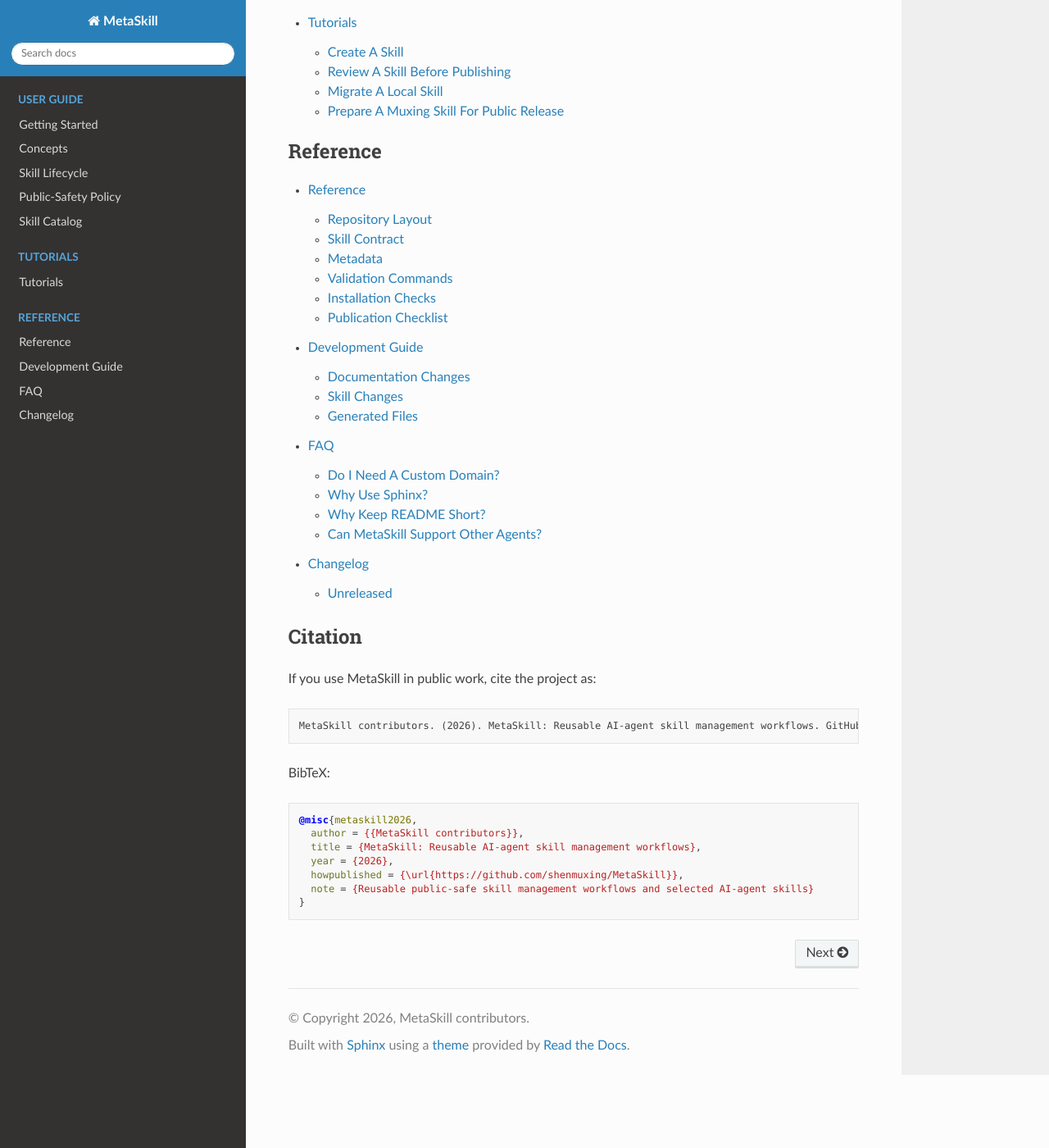
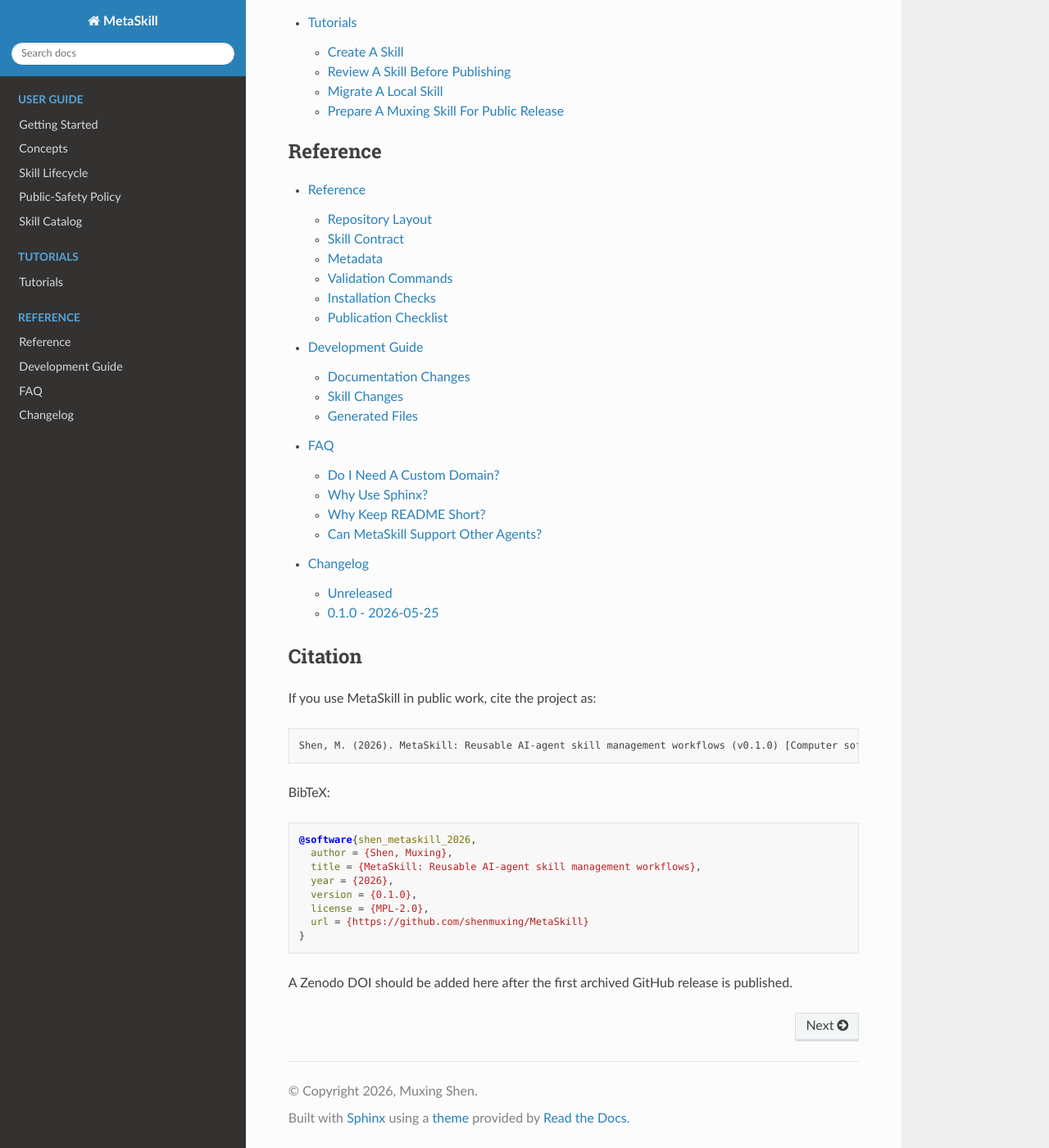
Before and after one commit to shenmuxing/EtaSkill, a Sphinx documentation site: the page built from docs/index.md, in a window 1280 px wide and 1400 px high, scrolled down 1316 px. Shown: the whole window at 82% size. Built offline with Sphinx 7.4.7 and the Read the Docs theme 3.1.0, drawn with Linux system fonts in a browser that asks for light colours.

Commit message:
Prepare citation metadata for public release

````diff
--- a/docs/changelog.md
+++ b/docs/changelog.md
@@ -2,5 +2,10 @@
 
 ## Unreleased
 
+No unreleased changes yet.
+
+## 0.1.0 - 2026-05-25
+
+- Prepared citation metadata for GitHub and Zenodo archival workflows.
 - Added the first Sphinx documentation site structure.
 - Added user guide, tutorials, reference pages, FAQ, and Read the Docs build configuration.
--- a/docs/conf.py
+++ b/docs/conf.py
@@ -1,6 +1,6 @@
 project = "MetaSkill"
-author = "MetaSkill contributors"
-copyright = "2026, MetaSkill contributors"
+author = "Muxing Shen"
+copyright = "2026, Muxing Shen"
 
 extensions = [
     "myst_parser",
--- a/docs/index.md
+++ b/docs/index.md
@@ -44,17 +44,20 @@ changelog
 If you use MetaSkill in public work, cite the project as:
 
 ```text
-MetaSkill contributors. (2026). MetaSkill: Reusable AI-agent skill management workflows. GitHub. https://github.com/shenmuxing/MetaSkill
+Shen, M. (2026). MetaSkill: Reusable AI-agent skill management workflows (v0.1.0) [Computer software]. GitHub. https://github.com/shenmuxing/MetaSkill
 ```
 
 BibTeX:
 
 ```bibtex
-@misc{metaskill2026,
-  author = {{MetaSkill contributors}},
+@software{shen_metaskill_2026,
+  author = {Shen, Muxing},
   title = {MetaSkill: Reusable AI-agent skill management workflows},
   year = {2026},
-  howpublished = {\url{https://github.com/shenmuxing/MetaSkill}},
-  note = {Reusable public-safe skill management workflows and selected AI-agent skills}
+  version = {0.1.0},
+  license = {MPL-2.0},
+  url = {https://github.com/shenmuxing/MetaSkill}
 }
 ```
+
+A Zenodo DOI should be added here after the first archived GitHub release is published.
````
Also changed, not shown: README.md (+12 -5 lines), 1 other file.
